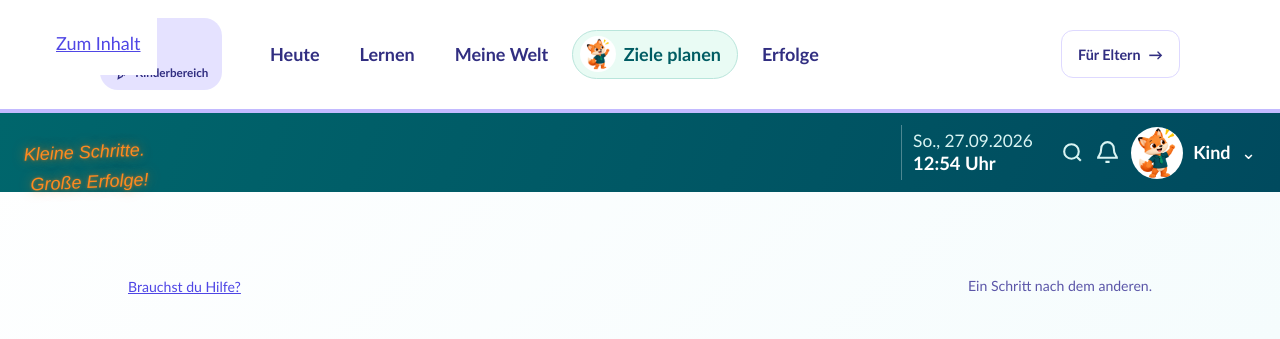
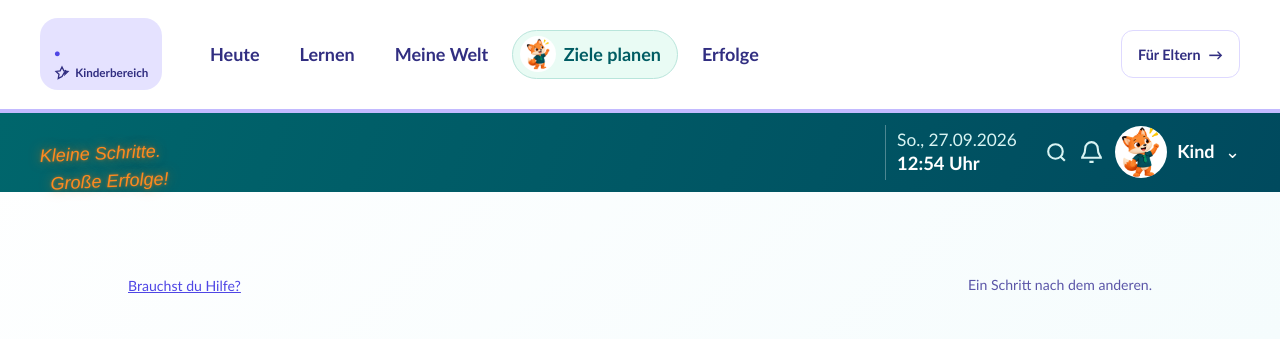
Before and after one commit to Ferid1088/karo, a Python web app: template app/templates/woche/plaene_base.html in a window 1280 px wide. Shown: the top 339 px of the page. Run offline with Jinja, Linux system fonts and the light colour scheme; the template is opened without the code that fills it, so the values that code supplies are empty.

Commit message:
Ein Band für die ganze Oberfläche statt vier Breiten
Jeder Bereich richtete sich an seiner eigenen Breite aus: die Kopfzeile
zentrierte ihren Inhalt in 1080 px, der Lernbereich lag bei 1024, Meine Welt
bei 1180, Ziele planen bei 1400, die Unterzeile klebte ganz links. Auf einem
breiten Bildschirm wächst das Kopfzeilen-Polster auf mehrere hundert Pixel —
das Logo stand dann mitten im Bild, während der Inhalt woanders begann.

Kopfzeile, Unterzeile und Inhalt teilen sich jetzt --seite und --seitenrand.
Im Browser gemessen (Playwright), alle sechs Kinderseiten, vier Breiten:

  390 px   Kante 16    768 px   Kante 24
  1440 px  Kante 120   2560 px  Kante 680

überall gleich für Logo, Unterzeile und Inhalt, kein seitlicher Überlauf.

Ausserdem stand auf den Ziele-Seiten ein zweiter "Zum Inhalt"-Sprunglink
innerhalb von main. Ein positionierter Vorfahr machte ihn sichtbar, statt
ihn wie vorgesehen über den Rand zu schieben — er hing mitten im Bild.

Co-Authored-By: Claude Opus 5 <noreply@anthropic.com>

```diff
--- a/app/static/karo.css
+++ b/app/static/karo.css
@@ -1,4 +1,10 @@
 :root {
+  /* Ein Band für die ganze Oberfläche: Kopfzeile, Unterzeile und Inhalt
+     stehen auf derselben Kante. Vorher hatte jeder Bereich seine eigene
+     Breite (1024, 1080, 1180, 1400) — auf einem breiten Bildschirm stand
+     die Kopfzeile dadurch mitten im Bild, während die Unterzeile links klebte. */
+  --seite: 1200px;
+  --seitenrand: max(1.5rem, calc((100vw - var(--seite)) / 2));
   --ground: #eef2ff;
   --surface: #fff;
   --surface-2: #f4f1ff;
@@ -660,7 +666,7 @@ pre { background: var(--code-bg, var(--surface-2)); border: 1px solid var(--bord
    bleibt auf jeder Seite gleich, damit ein Klick auf "Meine Welt" nicht die
    Wege zurück mitnimmt. */
 .sub-nav { display: flex; flex-wrap: wrap; gap: 0.3rem; align-items: center;
-  padding: 0.5rem clamp(1rem, 4vw, 2.5rem); border-bottom: 1px solid var(--border);
+  padding: 0.5rem var(--seitenrand); border-bottom: 1px solid var(--border);
   background: var(--surface-2); }
 .sub-nav a { padding: 0.35rem 0.8rem; border-radius: 999px; color: var(--muted);
   font-size: 0.9rem; font-weight: 700; text-decoration: none; }
--- a/app/static/meine-welt.css
+++ b/app/static/meine-welt.css
@@ -138,7 +138,7 @@
 }
 
 /* --- Visual refinement: closer to the approved Meine-Welt mockups ---------- */
-.world-page { max-width:1180px!important; }
+.world-page { max-width:var(--seite)!important; }
 .world-hero { position:relative; min-height:300px; overflow:hidden; margin:-.2rem 0 1rem; border:1px solid var(--border); border-radius:32px; background:#efeaff; box-shadow:0 14px 40px rgba(52,45,120,.08); }
 .world-hero>img { position:absolute; inset:0; width:100%; height:100%; object-fit:cover; }
 .world-hero::after { content:""; position:absolute; inset:0; background:linear-gradient(90deg,rgba(255,255,255,.97) 0%,rgba(255,255,255,.9) 37%,rgba(255,255,255,.12) 68%,rgba(255,255,255,0) 100%); }
--- a/app/static/plaene.css
+++ b/app/static/plaene.css
@@ -5,8 +5,8 @@
   --plan-focus-soft:#fff7d6; --plan-line:#d8e7ef; --plan-bg:#f5fcfd;
 }
 [data-ui-area="child"] body { overflow-x:hidden; background:linear-gradient(135deg,#fff 0%,var(--plan-bg) 100%); color:var(--plan-navy); }
-[data-ui-area="child"] main.plans-page { max-width:1400px; width:calc(100% - 3rem); padding-top:1.5rem; }
-.plans-local-header { display:flex; align-items:center; gap:2rem; min-height:70px; margin:-1.5rem calc(50% - 50vw) 1.5rem; padding:.55rem max(1.5rem,calc((100vw - 1400px)/2)); box-sizing:border-box; background:linear-gradient(110deg,#00666c,#004a5e); color:white; }
+[data-ui-area="child"] main.plans-page { max-width:var(--seite); width:calc(100% - 3rem); padding-top:1.5rem; }
+.plans-local-header { display:flex; align-items:center; gap:2rem; min-height:70px; margin:-1.5rem calc(50% - 50vw) 1.5rem; padding:.55rem var(--seitenrand); box-sizing:border-box; background:linear-gradient(110deg,#00666c,#004a5e); color:white; }
 .plans-logo { color:white!important; text-decoration:none; font:700 2.1rem/1 "Baloo 2",sans-serif; white-space:nowrap; }.plans-logo span { color:#c8fff1; }
 .plans-nav { display:flex; gap:.45rem; flex:1; }.plans-nav a { display:inline-flex; align-items:center; justify-content:center; min-height:48px; padding:.55rem 1.25rem; border-radius:12px; color:white!important; text-decoration:none; font-weight:700; }.plans-nav a:is([aria-current],:hover) { background:#00a88b; }
 /* Der Spruch steht leicht schraeg und in der runden Hausschrift, wie im Entwurf. */
@@ -409,5 +409,8 @@
 
 /* Der Bereichsstreifen trägt seit der gemeinsamen Kopfzeile nur noch Spruch,
    Datum und Profil — ohne Logo und ohne die Wege, die oben stehen. */
-.plans-local-strip { min-height:0; padding-block:.4rem; gap:1rem; justify-content:flex-end; }
-.plans-local-strip .plans-slogan { flex:1; text-align:left; white-space:normal; }
+.plans-local-strip { min-height:0; padding-block:.55rem; gap:1rem; justify-content:flex-end; }
+/* Der Spruch steht schraeg; ohne etwas Luft stossen die beiden Zeilen
+   aneinander, sobald der Streifen schmaler ist als frueher. */
+.plans-local-strip .plans-slogan { flex:1; text-align:left; white-space:normal; line-height:1.5; }
+.plans-local-strip .plans-slogan span { display:inline-block; margin-left:.6rem; }
--- a/app/static/simple.css
+++ b/app/static/simple.css
@@ -3,7 +3,7 @@ html { scroll-padding-top: 1rem; }
 body { font-family: system-ui, -apple-system, 'Segoe UI', sans-serif; font-size: 17px; line-height: 1.65; }
 * { box-sizing: border-box; }
 [hidden] { display: none !important; }
-.simple-header { display: flex; align-items: center; gap: 2rem; padding: 1.15rem max(1.2rem, calc((100vw - 1080px) / 2)); background: var(--surface); border-bottom: 1px solid var(--border); }
+.simple-header { display: flex; align-items: center; gap: 2rem; padding: 1.15rem var(--seitenrand); background: var(--surface); border-bottom: 1px solid var(--border); }
 .simple-header .brand { font-size: 2rem; text-decoration: none; white-space: nowrap; }
 .brand-dot { color: var(--ink); }
 .simple-nav { display: flex; gap: .5rem; flex: 1; }
@@ -11,7 +11,7 @@ body { font-family: system-ui, -apple-system, 'Segoe UI', sans-serif; font-size:
 .simple-nav a[aria-current], .simple-nav a:hover { background: var(--ink-soft); color: var(--text); }
 .parent-link { font-size: .9rem; border: 1px solid var(--border); white-space: nowrap; }
 .parent-link[aria-current] { background: var(--ink-soft); }
-main.simple-main { max-width: 1024px; width: calc(100% - 3rem); margin: 0 auto; padding: 2.5rem 0 1rem; }
+main.simple-main { max-width: var(--seite); width: calc(100% - 3rem); margin: 0 auto; padding: 2.5rem 0 1rem; }
 main.simple-main:focus { outline: none; }
 main.simple-main.focus-view { max-width: 720px; }
 h1 { font-size: clamp(1.9rem, 4vw, 2.65rem); line-height: 1.2; margin-bottom: .7rem; overflow-wrap: anywhere; }
--- a/app/templates/woche/plaene_base.html
+++ b/app/templates/woche/plaene_base.html
@@ -5,7 +5,6 @@
 <link rel="stylesheet" href="/static/plaene.css?v=53">
 <script src="/static/plaene.js?v=8" defer></script>
 <span hidden>{{ csrf_input() }}</span>
-<a class="skip-link" href="#plans-content">Zum Inhalt</a>
 {# Logo und die Wege des Bereichs stehen jetzt in der gemeinsamen Kopfzeile
    (base.html: Hauptzeile plus Unterzeile). Hier bleibt, was diesen Bereich
    ausmacht: der Spruch, das Datum und wer angemeldet ist. #}
```
Also changed, not shown: app/static/learning.css.
